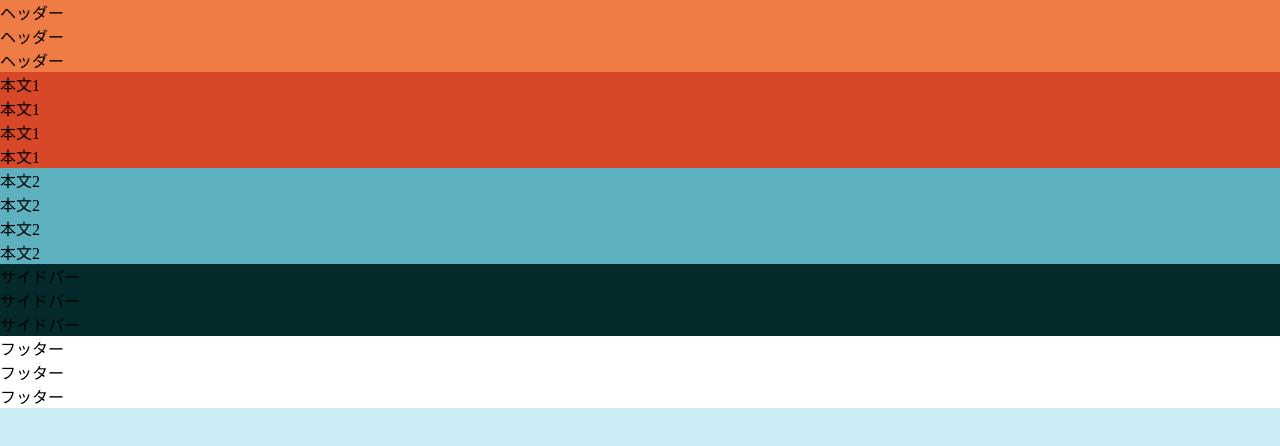
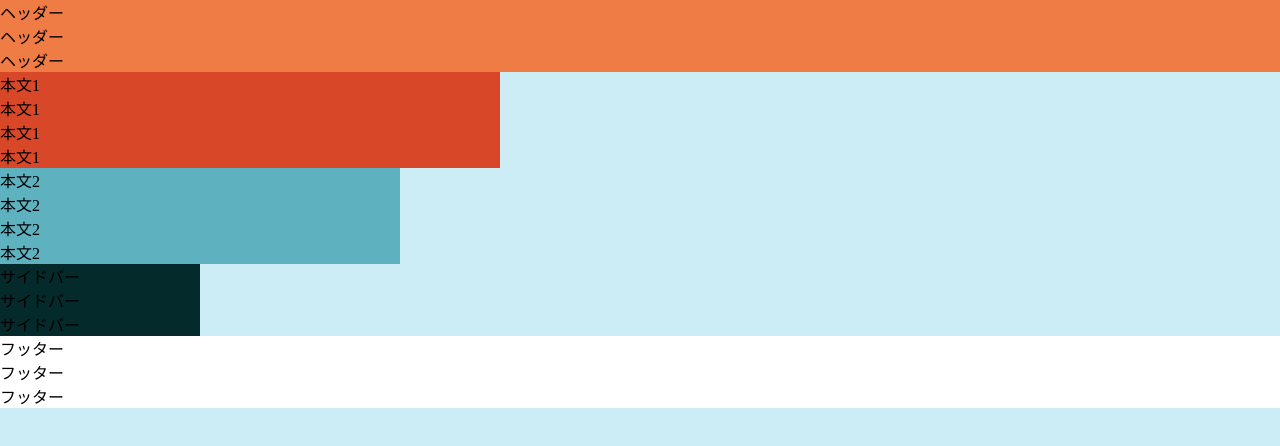
Before and after one commit to babon0425/2016web1-7, a plain HTML site: page index.html in a window 1280 px wide. Drawn offline with Linux system fonts and the light colour scheme.

Commit message:
Update default.css

```diff
--- a/css/default.css
+++ b/css/default.css
@@ -13,12 +13,15 @@ header{
 }
 #main1{
   background-color: #D84727;
+  width: 500px;
 }
 #main2{
   background-color: #5EB1BF;
+  width: 400px;
 }
 aside{
   background-color: #042A2B;
+  width: 200px;
 }
 footer{
   background-color: white;
```
